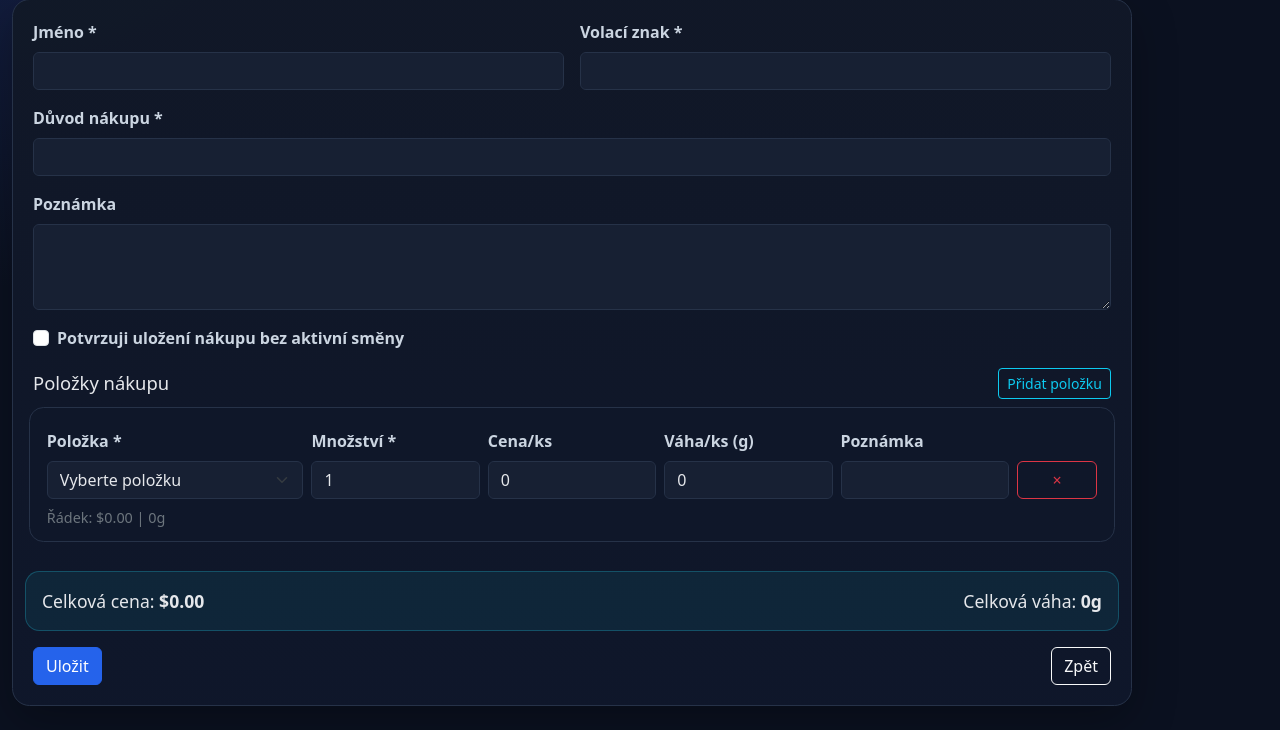
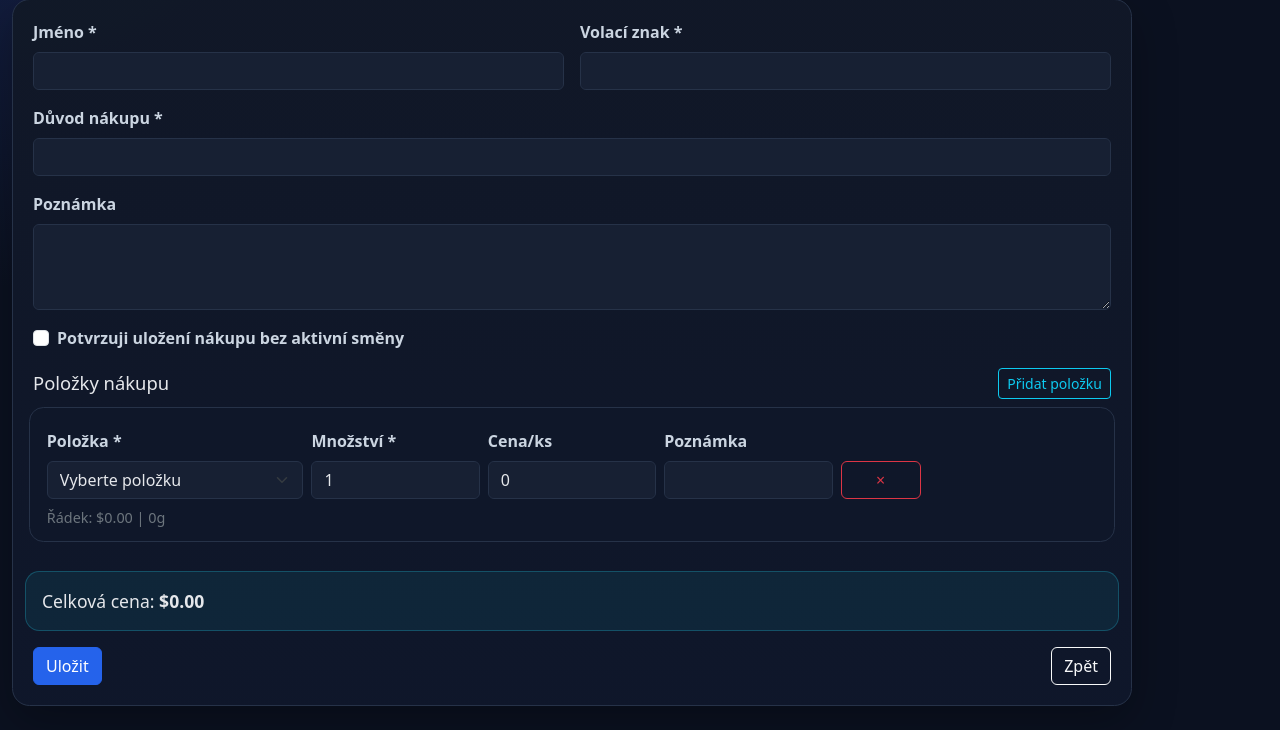
Before and after one commit to GameFunns98/trinity-sm-na, a Flask app: page /purchases/add in a window 1280 px wide. Shown: the part 256-986 px from the top of the page. Run offline with Flask 3, Linux system fonts and the light colour scheme; data comes from the database, SQL or seed files in the repository; data that the repository does not hold is empty.

Commit message:
Delted kg

```diff
--- a/templates/_purchase_item_row.html
+++ b/templates/_purchase_item_row.html
@@ -2,7 +2,6 @@
     <div class="col-md-3"><label class="form-label">Položka *</label><select class="form-select item-select" name="item_name[]" required><option value="">Vyberte položku</option>{% for catalog_item in catalog %}<option value="{{ catalog_item.item_name }}" data-price="{{ catalog_item.default_price }}" data-weight="{{ catalog_item.weight_grams }}" {% if item and item.item_name == catalog_item.item_name %}selected{% endif %}>{{ catalog_item.item_name }}</option>{% endfor %}</select></div>
     <div class="col-md-2"><label class="form-label">Množství *</label><input type="number" step="0.01" min="0.01" class="form-control quantity-input" name="quantity[]" required value="{{ item.quantity if item else 1 }}"></div>
     <div class="col-md-2"><label class="form-label">Cena/ks</label><input type="number" step="0.01" min="0" class="form-control price-input" name="unit_price[]" value="{{ item.unit_price if item else 0 }}"></div>
-    <div class="col-md-2"><label class="form-label">Váha/ks (g)</label><input type="number" step="0.01" min="0" class="form-control weight-input" name="weight_grams[]" value="{{ item.weight_grams if item else 0 }}"></div>
     <div class="col-md-2"><label class="form-label">Poznámka</label><input class="form-control" name="item_note[]" value="{{ item.note if item else '' }}"></div>
     <div class="col-md-1"><button type="button" class="btn btn-outline-danger w-100 remove-item">×</button></div>
     <div class="col-12 item-total text-secondary">Řádek: $0 | 0g</div>
--- a/templates/purchase_form.html
+++ b/templates/purchase_form.html
@@ -27,7 +27,7 @@
                 {% set item = None %}{% include "_purchase_item_row.html" %}
             {% endif %}
         </div>
-        <div class="col-12 totals-box"><span>Celková cena: <strong id="totalPrice">$0</strong></span><span>Celková váha: <strong id="totalWeight">0g</strong></span></div>
+        <div class="col-12 totals-box"><span>Celková cena: <strong id="totalPrice">$0</strong></span></div>
         <div class="col-12 action-row"><button class="btn btn-primary">Uložit</button><a href="{{ url_for('purchases') }}" class="btn btn-outline-light">Zpět</a></div>
     </form>
 </section>
--- a/templates/purchases.html
+++ b/templates/purchases.html
@@ -22,13 +22,13 @@
 <section class="panel">
     <div class="table-responsive">
         <table class="table table-dark table-hover align-middle">
-            <thead><tr><th>Směna</th><th>Jméno</th><th>Volací znak</th><th>Důvod</th><th>Položky</th><th>Cena</th><th>Váha</th><th>Discord</th><th>Akce</th></tr></thead>
+            <thead><tr><th>Směna</th><th>Jméno</th><th>Volací znak</th><th>Důvod</th><th>Položky</th><th>Cena</th><th>Discord</th><th>Akce</th></tr></thead>
             <tbody>
             {% for purchase in purchases %}
                 <tr>
                     <td>{{ purchase.shift_id or '-' }}</td><td>{{ purchase.name }}</td><td>{{ purchase.callsign }}</td><td>{{ purchase.reason }}</td>
                     <td><ul class="compact-list">{% for item in items_by_purchase[purchase.id] %}<li>{{ format_quantity(item.quantity) }}x {{ item.item_name }} | ${{ format_money(item.total_price) }} | {{ format_weight(item.total_weight) }}g{% if item.note %} <span class="text-secondary">({{ item.note }})</span>{% endif %}</li>{% endfor %}</ul></td>
-                    <td>${{ format_money(purchase.total_price) }}</td><td>{{ format_weight(purchase.total_weight) }}g</td>
+                    <td>${{ format_money(purchase.total_price) }}</td>
                     <td>{% if purchase.discord_message %}<button class="btn btn-sm btn-outline-info show-discord" data-message="{{ purchase.discord_message|e }}">Zobrazit</button>{% else %}-{% endif %}</td>
                     <td class="table-actions"><a href="{{ url_for('edit_purchase', purchase_id=purchase.id) }}" class="btn btn-sm btn-outline-warning">Upravit</a><form method="post" action="{{ url_for('delete_purchase', purchase_id=purchase.id) }}" class="d-inline delete-form"><button class="btn btn-sm btn-outline-danger">Smazat</button></form></td>
                 </tr>
```
